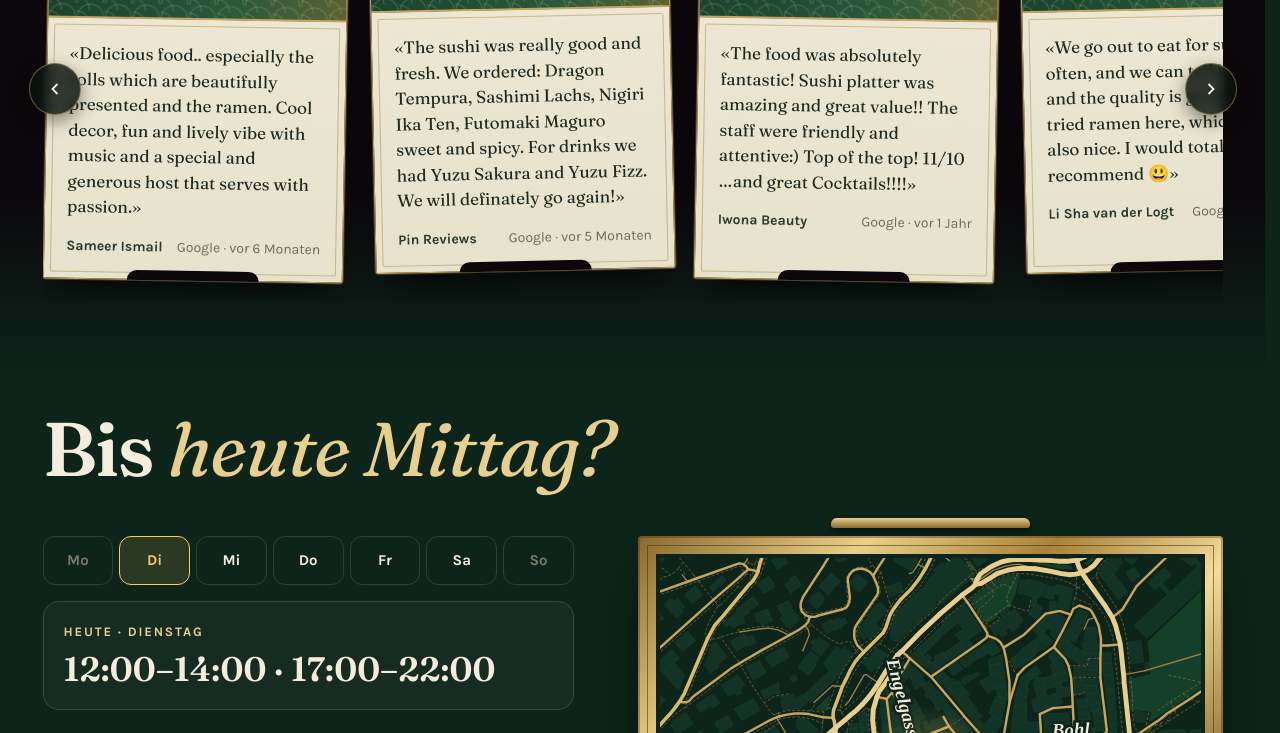
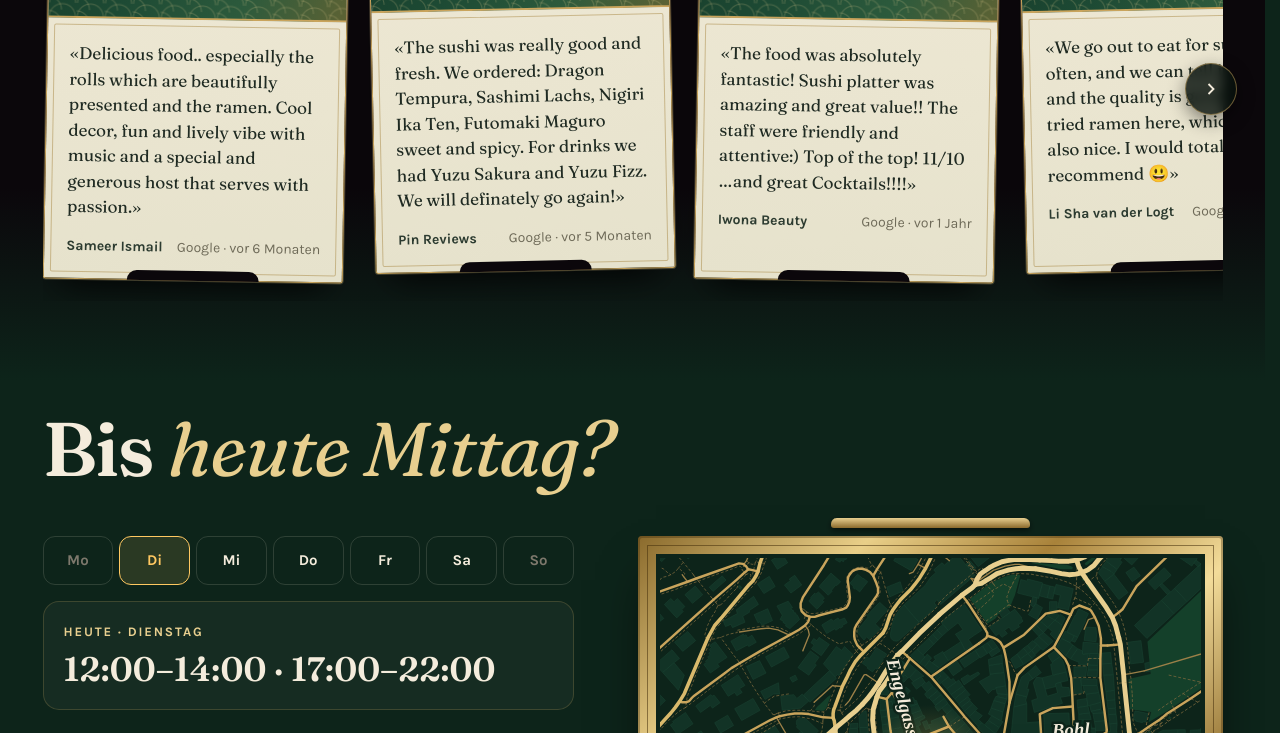
Before and after one commit to julia-mirku/leo-sushi-muster, a plain HTML site: page index.html in a window 1280 px wide. Shown: the part 6659-7392 px from the top of the page. Drawn offline with Linux system fonts and the light colour scheme.

Commit message:
Gaeste: linker Pfeil am Anfang ausgeblendet

```diff
--- a/index.html
+++ b/index.html
@@ -1062,6 +1062,7 @@ const io=new IntersectionObserver(es=>es.forEach(e=>{ if(e.isIntersecting){ e.ta
   const step=()=>box.querySelector(".sleeve").getBoundingClientRect().width+24;
   const next=()=>{ if(box.scrollLeft+box.clientWidth>=box.scrollWidth-8) box.scrollTo({left:0}); else box.scrollBy({left:step()}); };
   $("#rNext").onclick=next; $("#rPrev").onclick=()=>{ if(box.scrollLeft<8) box.scrollTo({left:box.scrollWidth}); else box.scrollBy({left:-step()}); };
+  const rUpd=()=>{ $("#rPrev").disabled=box.scrollLeft<8; }; box.addEventListener("scroll",()=>requestAnimationFrame(rUpd),{passive:true}); addEventListener("resize",rUpd); rUpd();
   let hold=false, vis=false; box.addEventListener("mouseenter",()=>hold=true); box.addEventListener("mouseleave",()=>hold=false); box.addEventListener("touchstart",()=>{hold=true;setTimeout(()=>hold=false,9000)},{passive:true});
   new IntersectionObserver(es=>{ vis=es[0].isIntersecting; if(vis) box.classList.add("lit"); },{threshold:.3}).observe(box);
   if(!reduce) setInterval(()=>{ if(vis&&!hold) next(); },6000);
```
